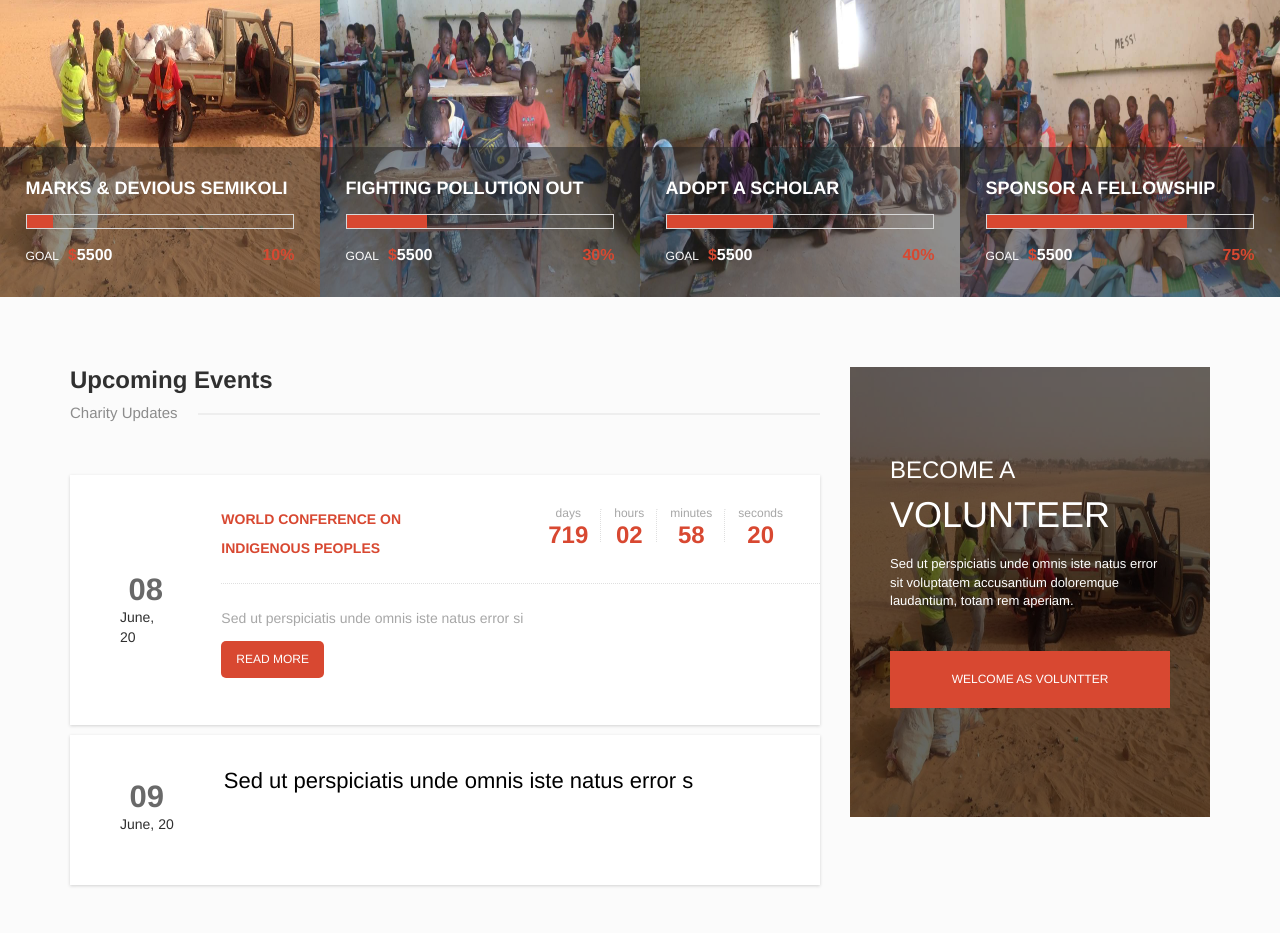
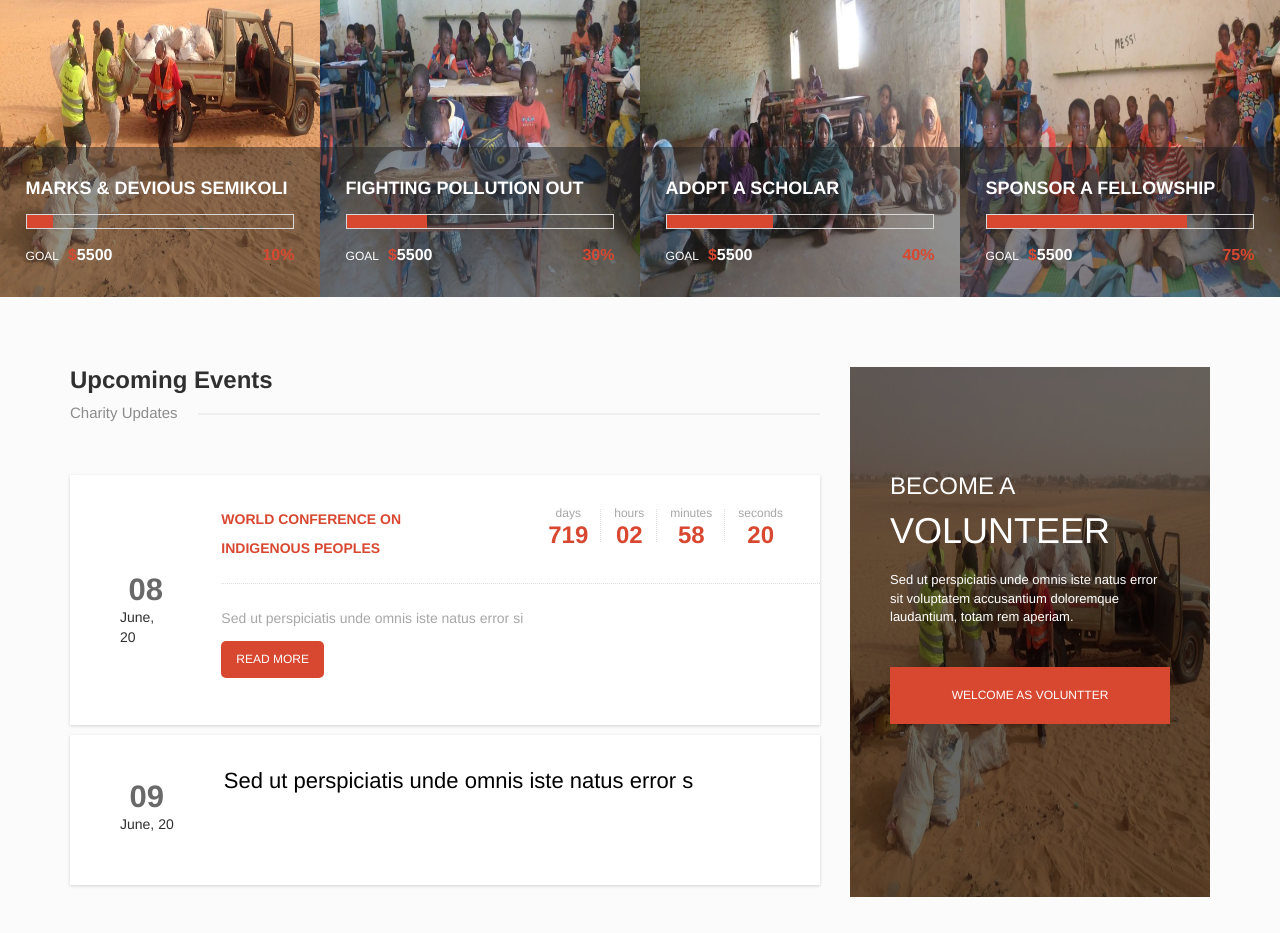
Before and after one commit to MfcDevps/OngWebsite, a plain HTML site: page index.html in a window 1280 px wide. Shown: the part 576-1509 px from the top of the page. Drawn offline with Linux system fonts and the light colour scheme.

Commit message:
add margin-bottom between event box

```diff
--- a/css/style.css
+++ b/css/style.css
@@ -252,6 +252,7 @@ h1,h2,h3,h4,h5,h5,p{
     margin-top: 10px;
     height: 150px;
     position: relative;
+    margin-bottom: 10px;
 }
 
 .events .event-left .box{
@@ -360,7 +361,7 @@ h1,h2,h3,h4,h5,h5,p{
     /* Start Right Side of Events Section */
 
 .events .event-right{
-    height: 450px;
+    height: 530px;
     width: 100%;
     background: #3f3f3f;
     position: relative;
@@ -377,6 +378,7 @@ h1,h2,h3,h4,h5,h5,p{
 
 .events .event-right img{
     height: 100%;
+    width: 100%;
 }
 .events .event-right .desc{
     position: absolute;
```
